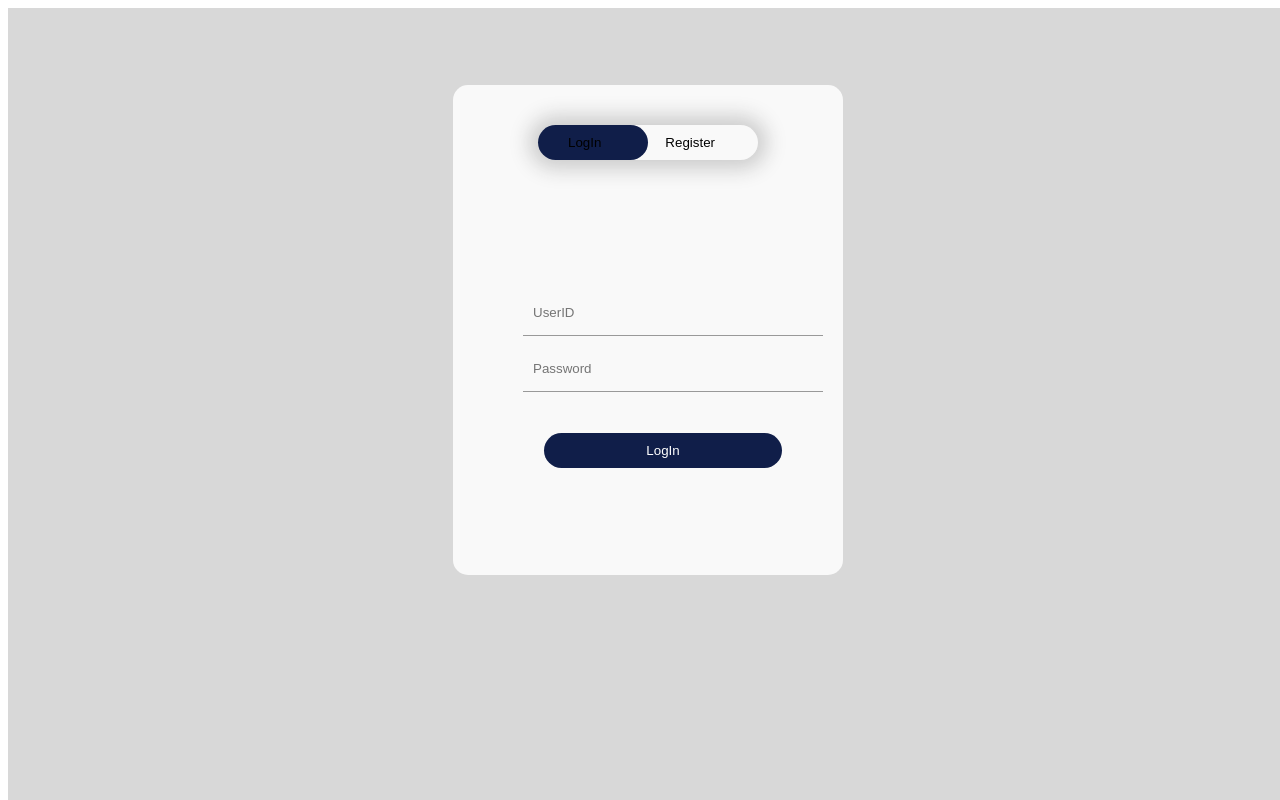
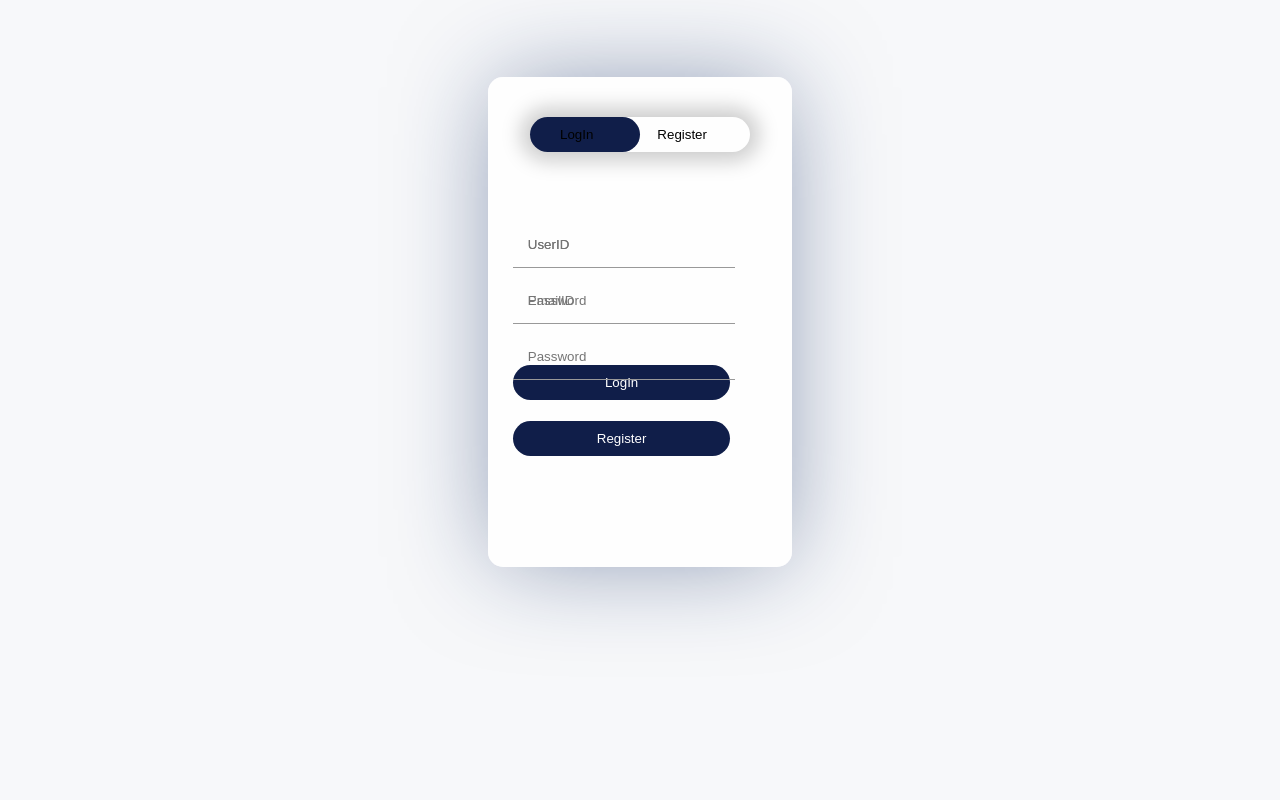
Before and after one commit to Nabhag8848/OnlineJudgeSystem, a PHP site: page /Html/login_register.html in a window 1280 px wide. Run offline with PHP 8.4, Linux system fonts and the light colour scheme.

Commit message:
Fix styles of loginbox

```diff
--- a/CSS/login_register.css
+++ b/CSS/login_register.css
@@ -1,20 +1,24 @@
+body {
+    margin:0 0 0 0;
+}
 .container{
     height: 100vh;
     width: 100vw;
     position: fixed;
-    background: #d8d8d8;
+    background-color: #f7f8fa;
     background-position: center;
     background-size: cover;
 }
 .form-box{
-    width: 380px;
-    height: 480px;
+    width: 23vw;
+    height: 60vh;
     background-color: rgba(255,255,255,0.85);
     position: relative;
     margin: 6% auto;
     padding: 5px;
     border-radius: 15px;
     overflow: hidden;
+    box-shadow: 0px 0px 100px -10px rgba(20, 45, 100, 0.5);
 
 
 }
@@ -47,8 +51,8 @@
 
 }
 .form-input{
-    top: 180px;
-    width: 280px;
+    top: 15vh;
+    width: 20vw;
     position: absolute;
     padding: 20px 10px 20px 20px;
     transition: .5s;
@@ -56,8 +60,8 @@
 
 }
 .input-feild{
-    width: 100%;
-    padding: 15px 10px;
+    width: 15vw;
+    padding: 15px 15px;
     margin: 5px 0;
     border-left: 0;
     border-top: 0;
@@ -73,7 +77,6 @@
     padding: 10px 30px;
     cursor: pointer;
     display: block;
-    margin:auto;
     background: #101e49 ;
     /* linear-gradient(to right,#4f78e7,#6e94ee); */
     border: 0;
@@ -82,9 +85,3 @@
     align-items: center;
 
 }
-#login{
-    left: 50px;
-}
-#register{
-    left: 450px;
-}
```
